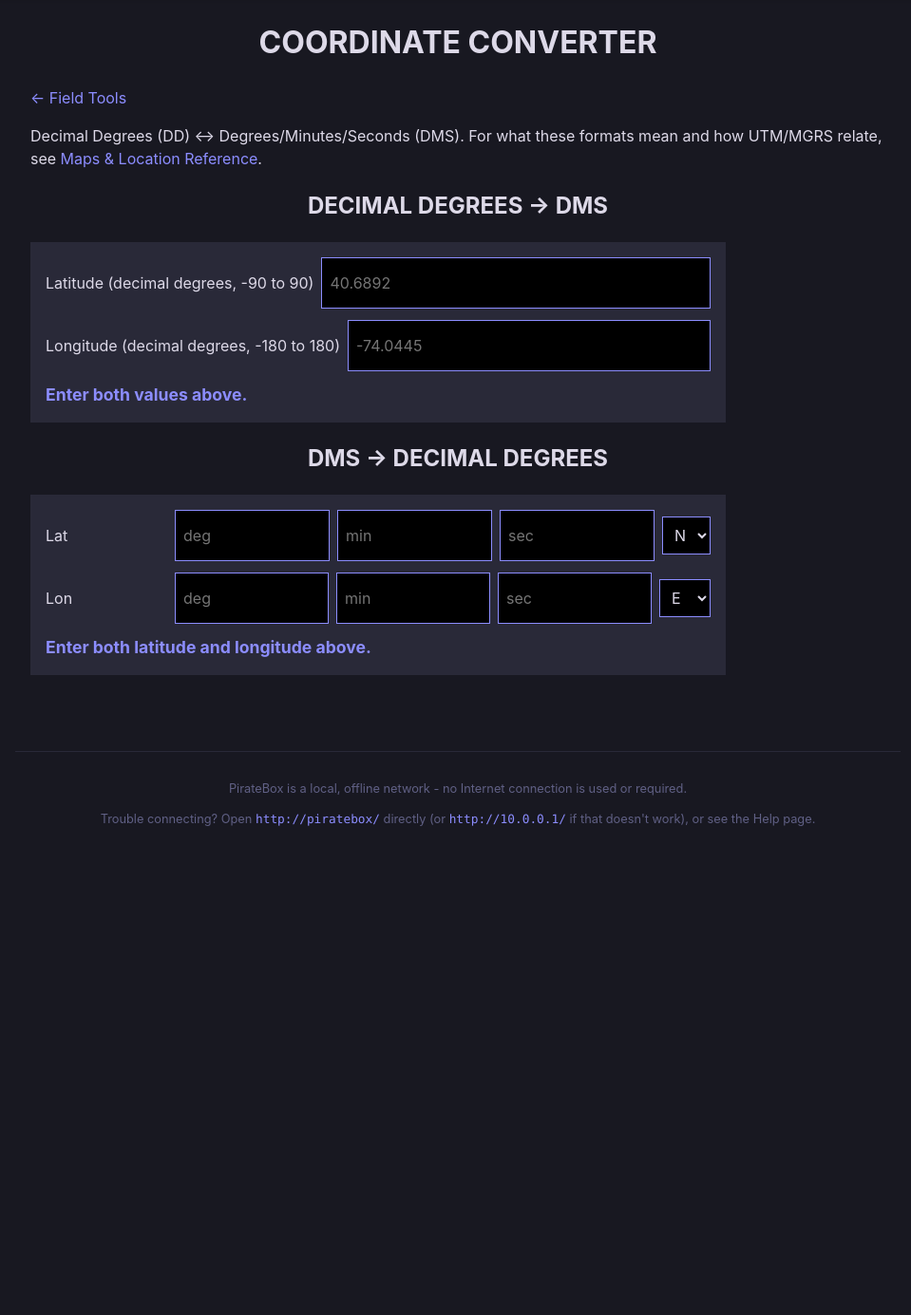
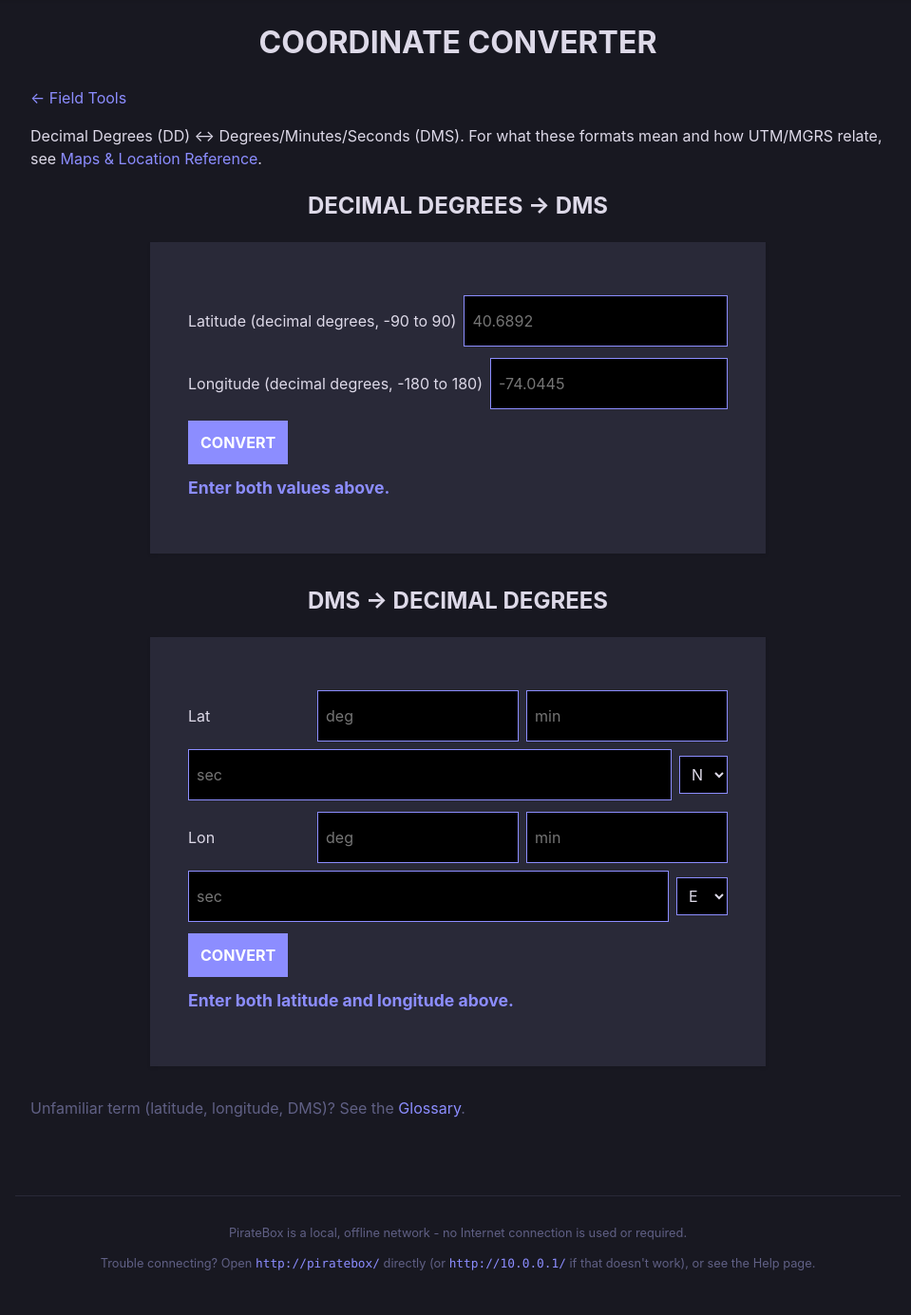
Before and after one commit to mooses1010/piratebox, a PHP site: page /utility/fieldtools/coordinates/ in a window 1280 px wide. Shown: the part 72-1457 px from the top of the page at 95% size, without its empty margins (158-1117 px from the left). Before the commit the page ends 942 px from the top, so only its background shows below. Run offline with PHP 8.4, Linux system fonts and the light colour scheme.

Commit message:
Deep field library, increment 21: Coordinate Converter no-JS retrofit
Audited the existing Coordinate Converter against the no-JS-required
bar every tool built since Morse follows (docs/REFERENCE-CONTENT-
DESIGN.md section 9) and found a real gap: it was JS-only, with a
noscript notice sending a JS-off visitor away to do DD/DMS
arithmetic by hand. The canonical, tested implementation already
existed and sat unused - includes/fieldtools_convert.php's
piratebox_dd_to_dms, piratebox_dms_to_dd, and
piratebox_coordinate_is_valid, already exercised directly by
tools/test_fieldtools.php.

Retrofitted, not duplicated: wrapped each direction in its own POST
form, wired to those exact existing functions for a server-rendered
fallback (same validation messages as the JS path: latitude/longitude
range checks, minutes/seconds 0-59 checks). fieldtools.js's own
instant-feedback path is unchanged and still runs when JS is on -
users see no difference; JS-off users now get a working tool instead
of a dead end.

No new PHP functions needed (already existed and tested), so no new
unit tests required for the conversion logic itself - verified
correctness via a real-world round-trip (Statue of Liberty
coordinates converted DD to DMS and back to DD, matching exactly)
plus a malformed-latitude error case, all smoke-tested locally via
php -S with a direct curl POST (no JS involved).

Verification: php -l clean, full five-suite regression still 273/273
(unaffected - retrofit reuses already-tested functions, no new logic
paths beyond straightforward form wiring).

Built on an isolated worktree branch per this session's background-
job policy (cannot merge into main or deploy from here).

Co-Authored-By: Claude Sonnet 5 <noreply@anthropic.com>
Claude-Session: https://claude.ai/code/session_016ELBzVkrRboU8wVT7oEMsm

```diff
--- a/var/www/html/public/utility/fieldtools/coordinates/index.php
+++ b/var/www/html/public/utility/fieldtools/coordinates/index.php
@@ -5,6 +5,64 @@ session_start();
 // Field Tools: Coordinates (Post-Stage-32). See /utility/maps/ for the
 // written explanation of coordinate formats (DD/DMS/UTM/MGRS) - this
 // page is the calculator, not a second copy of that reference text.
+//
+// Retrofitted 2026-09-02 (Reference -> Tool principle, see docs/
+// REFERENCE-CONTENT-DESIGN.md §9) to add a server-rendered POST
+// fallback: this page previously only worked with JavaScript on, with
+// a noscript notice sending a JS-off visitor away to do the
+// arithmetic by hand. It already had a tested, canonical PHP
+// implementation sitting unused (includes/fieldtools_convert.php's
+// piratebox_dd_to_dms/piratebox_dms_to_dd, exercised directly by
+// tools/test_fieldtools.php) - this just wires the existing page to
+// it, matching the no-JS-required bar every tool built since Morse
+// follows. Not a duplicate implementation: fieldtools.js's own
+// dd/dms functions remain the instant-feedback path when JS is on.
+
+require_once __DIR__ . '/../../../../includes/fieldtools_convert.php';
+
+function ft_coord_num(array $src, string $key): ?float
+{
+    $raw = trim((string) ($src[$key] ?? ''));
+    return ($raw !== '' && is_numeric($raw)) ? (float) $raw : null;
+}
+
+$ddResult = null;
+$ddLat = $_POST['dd_lat'] ?? '';
+$ddLon = $_POST['dd_lon'] ?? '';
+if (($_POST['ft_form'] ?? '') === 'dd' && $_SERVER['REQUEST_METHOD'] === 'POST') {
+    $lat = ft_coord_num($_POST, 'dd_lat');
+    $lon = ft_coord_num($_POST, 'dd_lon');
+    if ($lat === null || $lon === null) {
+        $ddResult = 'Enter both values above.';
+    } elseif (!piratebox_coordinate_is_valid($lat, $lon)) {
+        $ddResult = ($lat < -90 || $lat > 90) ? 'Latitude must be between -90 and 90.' : 'Longitude must be between -180 and 180.';
+    } else {
+        [$latDeg, $latMin, $latSec, $latHemi] = piratebox_dd_to_dms($lat, true);
+        [$lonDeg, $lonMin, $lonSec, $lonHemi] = piratebox_dd_to_dms($lon, false);
+        $ddResult = sprintf('%d°%d′%s″ %s, %d°%d′%s″ %s',
+            $latDeg, $latMin, number_format($latSec, 2), $latHemi,
+            $lonDeg, $lonMin, number_format($lonSec, 2), $lonHemi);
+    }
+}
+
+$dmsResult = null;
+$dmsVals = ['lat_deg' => '', 'lat_min' => '', 'lat_sec' => '', 'lat_hemi' => 'N', 'lon_deg' => '', 'lon_min' => '', 'lon_sec' => '', 'lon_hemi' => 'E'];
+foreach ($dmsVals as $k => $default) $dmsVals[$k] = $_POST['dms_' . $k] ?? $default;
+if (($_POST['ft_form'] ?? '') === 'dms' && $_SERVER['REQUEST_METHOD'] === 'POST') {
+    $latDeg = ft_coord_num($_POST, 'dms_lat_deg');
+    $latMin = ft_coord_num($_POST, 'dms_lat_min');
+    $latSec = ft_coord_num($_POST, 'dms_lat_sec');
+    $lonDeg = ft_coord_num($_POST, 'dms_lon_deg');
+    $lonMin = ft_coord_num($_POST, 'dms_lon_min');
+    $lonSec = ft_coord_num($_POST, 'dms_lon_sec');
+    if ($latDeg === null || $latMin === null || $latSec === null || $lonDeg === null || $lonMin === null || $lonSec === null) {
+        $dmsResult = 'Enter both latitude and longitude above.';
+    } else {
+        $lat = piratebox_dms_to_dd($latDeg, $latMin, $latSec, (string) $dmsVals['lat_hemi']);
+        $lon = piratebox_dms_to_dd($lonDeg, $lonMin, $lonSec, (string) $dmsVals['lon_hemi']);
+        $dmsResult = ($lat === null || $lon === null) ? 'Check minutes/seconds are 0-59.' : number_format($lat, 6) . ', ' . number_format($lon, 6);
+    }
+}
 ?>
 <!doctype html>
 <html lang="en">
@@ -27,46 +85,60 @@ session_start();
         <p>Decimal Degrees (DD) &harr; Degrees/Minutes/Seconds (DMS). For what these formats mean and how UTM/MGRS relate, see <a href="/utility/maps/">Maps &amp; Location Reference</a>.</p>
 
         <noscript>
-            <p class="help-note">JavaScript is off, so this converter isn't interactive. The manual conversion steps are on the <a href="/utility/maps/">Maps &amp; Location Reference</a> page.</p>
+            <p class="help-note">JavaScript is off - conversion still works: enter values below and press Convert.</p>
         </noscript>
 
         <h2>Decimal Degrees &rarr; DMS</h2>
+        <form method="post" action="">
+            <input type="hidden" name="ft_form" value="dd">
             <div class="fieldtools-tool" id="ft-dd-tool">
                 <div class="fieldtools-row">
                     <label for="ft-dd-lat">Latitude (decimal degrees, -90 to 90)</label>
-                <input type="number" id="ft-dd-lat" step="any" inputmode="decimal" placeholder="40.6892">
+                    <input type="number" id="ft-dd-lat" name="dd_lat" step="any" inputmode="decimal" placeholder="40.6892" value="<?= htmlspecialchars((string) $ddLat) ?>">
                 </div>
                 <div class="fieldtools-row">
                     <label for="ft-dd-lon">Longitude (decimal degrees, -180 to 180)</label>
-                <input type="number" id="ft-dd-lon" step="any" inputmode="decimal" placeholder="-74.0445">
+                    <input type="number" id="ft-dd-lon" name="dd_lon" step="any" inputmode="decimal" placeholder="-74.0445" value="<?= htmlspecialchars((string) $ddLon) ?>">
                 </div>
-            <p class="fieldtools-result" id="ft-dd-result" aria-live="polite">Enter both values above.</p>
+                <div class="fieldtools-row">
+                    <button type="submit">Convert</button>
                 </div>
+                <p class="fieldtools-result" id="ft-dd-result" aria-live="polite"><?= htmlspecialchars($ddResult ?? 'Enter both values above.') ?></p>
+            </div>
+        </form>
 
         <h2>DMS &rarr; Decimal Degrees</h2>
+        <form method="post" action="">
+            <input type="hidden" name="ft_form" value="dms">
             <div class="fieldtools-tool" id="ft-dms-tool">
                 <div class="fieldtools-row">
                     <label for="ft-dms-lat-deg">Lat</label>
-                <input type="number" id="ft-dms-lat-deg" min="0" max="90" step="1" placeholder="deg" aria-label="Latitude degrees">
-                <input type="number" id="ft-dms-lat-min" min="0" max="59" step="1" placeholder="min" aria-label="Latitude minutes">
-                <input type="number" id="ft-dms-lat-sec" min="0" max="59.999" step="any" placeholder="sec" aria-label="Latitude seconds">
-                <select id="ft-dms-lat-hemi" aria-label="Latitude hemisphere">
-                    <option value="N">N</option>
-                    <option value="S">S</option>
+                    <input type="number" id="ft-dms-lat-deg" name="dms_lat_deg" min="0" max="90" step="1" placeholder="deg" aria-label="Latitude degrees" value="<?= htmlspecialchars((string) $dmsVals['lat_deg']) ?>">
+                    <input type="number" id="ft-dms-lat-min" name="dms_lat_min" min="0" max="59" step="1" placeholder="min" aria-label="Latitude minutes" value="<?= htmlspecialchars((string) $dmsVals['lat_min']) ?>">
+                    <input type="number" id="ft-dms-lat-sec" name="dms_lat_sec" min="0" max="59.999" step="any" placeholder="sec" aria-label="Latitude seconds" value="<?= htmlspecialchars((string) $dmsVals['lat_sec']) ?>">
+                    <select id="ft-dms-lat-hemi" name="dms_lat_hemi" aria-label="Latitude hemisphere">
+                        <option value="N" <?= $dmsVals['lat_hemi'] === 'N' ? 'selected' : '' ?>>N</option>
+                        <option value="S" <?= $dmsVals['lat_hemi'] === 'S' ? 'selected' : '' ?>>S</option>
                     </select>
                 </div>
                 <div class="fieldtools-row">
                     <label for="ft-dms-lon-deg">Lon</label>
-                <input type="number" id="ft-dms-lon-deg" min="0" max="180" step="1" placeholder="deg" aria-label="Longitude degrees">
-                <input type="number" id="ft-dms-lon-min" min="0" max="59" step="1" placeholder="min" aria-label="Longitude minutes">
-                <input type="number" id="ft-dms-lon-sec" min="0" max="59.999" step="any" placeholder="sec" aria-label="Longitude seconds">
-                <select id="ft-dms-lon-hemi" aria-label="Longitude hemisphere">
-                    <option value="E">E</option>
-                    <option value="W">W</option>
+                    <input type="number" id="ft-dms-lon-deg" name="dms_lon_deg" min="0" max="180" step="1" placeholder="deg" aria-label="Longitude degrees" value="<?= htmlspecialchars((string) $dmsVals['lon_deg']) ?>">
+                    <input type="number" id="ft-dms-lon-min" name="dms_lon_min" min="0" max="59" step="1" placeholder="min" aria-label="Longitude minutes" value="<?= htmlspecialchars((string) $dmsVals['lon_min']) ?>">
+                    <input type="number" id="ft-dms-lon-sec" name="dms_lon_sec" min="0" max="59.999" step="any" placeholder="sec" aria-label="Longitude seconds" value="<?= htmlspecialchars((string) $dmsVals['lon_sec']) ?>">
+                    <select id="ft-dms-lon-hemi" name="dms_lon_hemi" aria-label="Longitude hemisphere">
+                        <option value="E" <?= $dmsVals['lon_hemi'] === 'E' ? 'selected' : '' ?>>E</option>
+                        <option value="W" <?= $dmsVals['lon_hemi'] === 'W' ? 'selected' : '' ?>>W</option>
                     </select>
                 </div>
-            <p class="fieldtools-result" id="ft-dms-result" aria-live="polite">Enter both latitude and longitude above.</p>
+                <div class="fieldtools-row">
+                    <button type="submit">Convert</button>
                 </div>
+                <p class="fieldtools-result" id="ft-dms-result" aria-live="polite"><?= htmlspecialchars($dmsResult ?? 'Enter both latitude and longitude above.') ?></p>
+            </div>
+        </form>
+
+        <p class="muted">Unfamiliar term (latitude, longitude, DMS)? See the <a href="/utility/glossary/">Glossary</a>.</p>
     </div>
 
     <script src="/assets/fieldtools.js"></script>
```
Also changed, not shown: docs/IMPLEMENTATION-ROADMAP.md (+1 -1 lines). Lines whose indentation alone changed are shown as unchanged.
